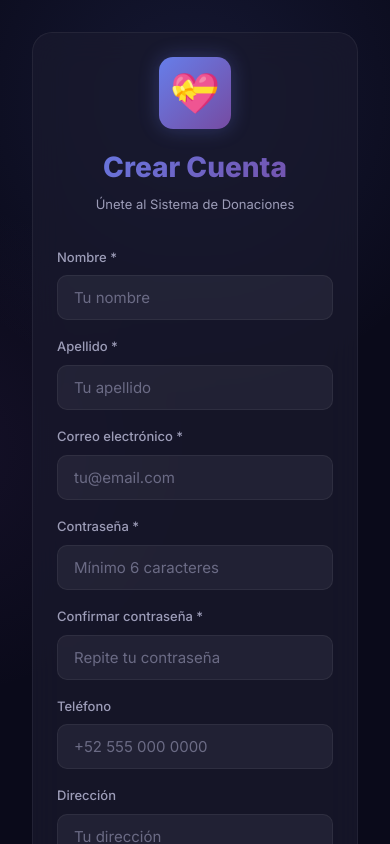
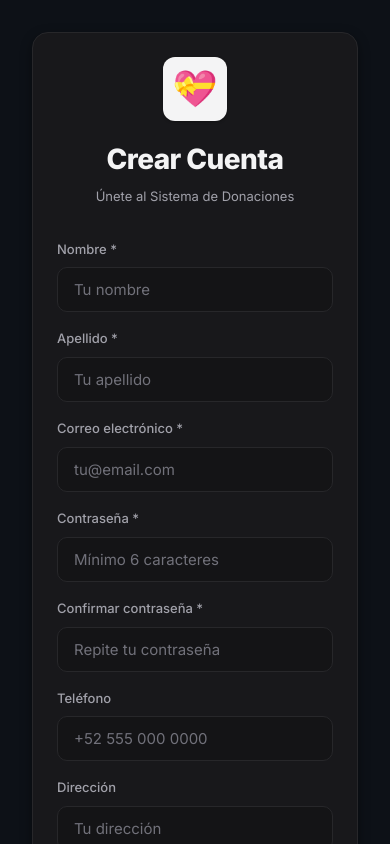
Before and after one commit to Raseri/proyectodonaciones, a React (Vite) app: page /register in a window 390 px wide. Shown: the top 844 px of the page. Built offline with nearby package versions, Linux system fonts and the light colour scheme.

Commit message:
style(global): rediseño sobrio y moderno para toda la aplicacion con soporte modo claro y oscuro, badges sutiles y selector global

```diff
--- a/src/index.css
+++ b/src/index.css
@@ -1,6 +1,7 @@
 /* ============================================================
    SISTEMA DE DISEÑO GLOBAL — Proyecto Donaciones
-   Tema oscuro con glassmorphism, gradientes y animaciones
+   Paleta sobria, moderna y elegante. Sin estéticas moradas/neón IA.
+   Soporte completo para Modo Claro (#F8FAFC) y Modo Oscuro (#0D1117).
    ============================================================ */
 
 /* ── Reset & Base ──────────────────────────────────────── */
@@ -12,50 +13,72 @@
   box-sizing: border-box;
 }
 
-:root {
-  /* Colores base */
-  --bg-primary: #0a0a1a;
-  --bg-secondary: #0f0f23;
-  --bg-tertiary: #1a1a2e;
-  --bg-card: rgba(26, 26, 46, 0.7);
-  --bg-card-hover: rgba(30, 30, 55, 0.85);
+/* ── Variables Globales: Modo Oscuro (Default) ─────────── */
+:root,
+[data-theme="dark"] {
+  /* Colores base — Modo oscuro profundo neutro (#0D1117 / #18181B) */
+  --bg-primary: #0D1117;
+  --bg-secondary: #141416;
+  --bg-tertiary: #18181B;
+  --bg-card: #18181B;
+  --bg-card-hover: #202024;
   --bg-glass: rgba(255, 255, 255, 0.04);
   --bg-glass-hover: rgba(255, 255, 255, 0.08);
-  --bg-input: rgba(255, 255, 255, 0.06);
-  --bg-input-focus: rgba(255, 255, 255, 0.1);
+  --bg-input: #141416;
+  --bg-input-focus: #18181B;
 
-  /* Bordes */
-  --border-subtle: rgba(255, 255, 255, 0.06);
-  --border-medium: rgba(255, 255, 255, 0.1);
-  --border-accent: rgba(102, 126, 234, 0.3);
+  /* Bordes sutiles en #27272A */
+  --border-subtle: #27272A;
+  --border-medium: #3F3F46;
+  --border-accent: #52525B;
 
-  /* Texto */
-  --text-primary: #e8e8f0;
-  --text-secondary: #9d9db8;
-  --text-muted: #6b6b85;
-  --text-accent: #a78bfa;
+  /* Texto neutro de alto contraste en #F4F4F5 y #A1A1AA */
+  --text-primary: #F4F4F5;
+  --text-secondary: #A1A1AA;
+  --text-muted: #71717A;
+  --text-accent: #FFFFFF;
 
-  /* Acentos / Gradientes */
-  --accent-primary: #667eea;
-  --accent-secondary: #764ba2;
-  --accent-gradient: linear-gradient(135deg, #667eea 0%, #764ba2 100%);
-  --accent-gradient-hover: linear-gradient(135deg, #7b93f5 0%, #8a5fb5 100%);
-  --accent-glow: 0 0 20px rgba(102, 126, 234, 0.3);
+  /* Acentos sobrios (blanco/zinc neutro) */
+  --accent-primary: #F4F4F5;
+  --accent-secondary: #D4D4D8;
+  --accent-gradient: linear-gradient(135deg, #27272A 0%, #18181B 100%);
+  --accent-gradient-hover: linear-gradient(135deg, #3F3F46 0%, #27272A 100%);
+  --accent-glow: 0 1px 3px rgba(0, 0, 0, 0.4);
 
-  /* Estados semánticos */
-  --color-success: #10b981;
-  --color-success-bg: rgba(16, 185, 129, 0.12);
-  --color-warning: #f59e0b;
-  --color-warning-bg: rgba(245, 158, 11, 0.12);
-  --color-danger: #ef4444;
-  --color-danger-bg: rgba(239, 68, 68, 0.12);
-  --color-info: #3b82f6;
-  --color-info-bg: rgba(59, 130, 246, 0.12);
-  --color-purple: #8b5cf6;
-  --color-purple-bg: rgba(139, 92, 246, 0.12);
+  /* Botón primario */
+  --btn-primary-bg: #F4F4F5;
+  --btn-primary-text: #09090B;
+  --btn-primary-hover: #FFFFFF;
+
+  /* Badges sutiles y elegantes (modo oscuro) */
+  --color-success: #86EFAC;
+  --color-success-bg: rgba(34, 197, 94, 0.08);
+  --color-success-border: rgba(34, 197, 94, 0.22);
+
+  --color-warning: #FDE68A;
+  --color-warning-bg: rgba(245, 158, 11, 0.08);
+  --color-warning-border: rgba(245, 158, 11, 0.22);
+
+  --color-danger: #FCA5A5;
+  --color-danger-bg: rgba(239, 68, 68, 0.08);
+  --color-danger-border: rgba(239, 68, 68, 0.22);
+
+  --color-info: #93C5FD;
+  --color-info-bg: rgba(59, 130, 246, 0.08);
+  --color-info-border: rgba(59, 130, 246, 0.22);
+
+  --color-purple: #D4D4D8;
+  --color-purple-bg: rgba(161, 161, 170, 0.08);
+  --color-purple-border: rgba(161, 161, 170, 0.2);
+
+  /* Sombras */
+  --shadow-sm: 0 1px 3px rgba(0, 0, 0, 0.3);
+  --shadow-md: 0 4px 12px rgba(0, 0, 0, 0.4);
+  --shadow-lg: 0 10px 30px rgba(0, 0, 0, 0.6);
+  --shadow-glow: 0 0 0 1px #3F3F46;
 
   /* Tipografía */
-  --font-family: 'Inter', -apple-system, BlinkMacSystemFont, 'Segoe UI', sans-serif;
+  --font-family: 'Inter', -apple-system, BlinkMacSystemFont, 'Segoe UI', Roboto, sans-serif;
   --font-size-xs: 0.75rem;
   --font-size-sm: 0.8125rem;
   --font-size-base: 0.9375rem;
@@ -77,24 +100,82 @@
   /* Radios */
   --radius-sm: 6px;
   --radius-md: 10px;
-  --radius-lg: 14px;
-  --radius-xl: 20px;
+  --radius-lg: 12px;
+  --radius-xl: 16px;
   --radius-full: 50%;
-
-  /* Sombras */
-  --shadow-sm: 0 2px 8px rgba(0, 0, 0, 0.2);
-  --shadow-md: 0 4px 16px rgba(0, 0, 0, 0.3);
-  --shadow-lg: 0 8px 32px rgba(0, 0, 0, 0.4);
-  --shadow-glow: 0 0 30px rgba(102, 126, 234, 0.15);
 
   /* Transiciones */
   --transition-fast: 150ms cubic-bezier(0.4, 0, 0.2, 1);
-  --transition-base: 250ms cubic-bezier(0.4, 0, 0.2, 1);
-  --transition-slow: 400ms cubic-bezier(0.4, 0, 0.2, 1);
+  --transition-base: 220ms cubic-bezier(0.4, 0, 0.2, 1);
+  --transition-slow: 350ms cubic-bezier(0.4, 0, 0.2, 1);
 
   /* Layout */
   --sidebar-width: 260px;
   --header-height: 64px;
+}
+
+/* ── Variables Globales: Modo Claro ─────────────────────── */
+[data-theme="light"] {
+  /* Fondo claro/blanco neutro (#F8FAFC), tarjetas blancas (#FFFFFF) */
+  --bg-primary: #F8FAFC;
+  --bg-secondary: #FFFFFF;
+  --bg-tertiary: #F1F5F9;
+  --bg-card: #FFFFFF;
+  --bg-card-hover: #FFFFFF;
+  --bg-glass: #F1F5F9;
+  --bg-glass-hover: #E2E8F0;
+  --bg-input: #FFFFFF;
+  --bg-input-focus: #FFFFFF;
+
+  /* Bordes sutiles en #E2E8F0 */
+  --border-subtle: #E2E8F0;
+  --border-medium: #CBD5E1;
+  --border-accent: #0F172A;
+
+  /* Texto oscuro de alto contraste en #0F172A y #64748B */
+  --text-primary: #0F172A;
+  --text-secondary: #64748B;
+  --text-muted: #94A3B8;
+  --text-accent: #0F172A;
+
+  /* Acentos sobrios */
+  --accent-primary: #0F172A;
+  --accent-secondary: #334155;
+  --accent-gradient: linear-gradient(135deg, #0F172A 0%, #1E293B 100%);
+  --accent-gradient-hover: linear-gradient(135deg, #1E293B 0%, #334155 100%);
+  --accent-glow: 0 1px 3px rgba(15, 23, 42, 0.08);
+
+  /* Botón primario */
+  --btn-primary-bg: #0F172A;
+  --btn-primary-text: #FFFFFF;
+  --btn-primary-hover: #1E293B;
+
+  /* Badges sutiles y elegantes (modo claro) */
+  --color-success: #166534;
+  --color-success-bg: #F0FDF4;
+  --color-success-border: #BBF7D0;
+
+  --color-warning: #B45309;
+  --color-warning-bg: #FFFBEB;
+  --color-warning-border: #FDE68A;
+
+  --color-danger: #991B1B;
+  --color-danger-bg: #FEF2F2;
+  --color-danger-border: #FECACA;
+
+  --color-info: #0369A1;
+  --color-info-bg: #F0F9FF;
+  --color-info-border: #BAE6FD;
+
+  --color-purple: #334155;
+  --color-purple-bg: #F1F5F9;
+  --color-purple-border: #E2E8F0;
+
+  /* Sombras */
+  --shadow-sm: 0 1px 3px rgba(15, 23, 42, 0.05);
+  --shadow-md: 0 4px 12px rgba(15, 23, 42, 0.04);
+  --shadow-lg: 0 12px 28px -4px rgba(15, 23, 42, 0.06);
+  --shadow-glow: 0 0 0 1px #CBD5E1;
 }
 
 html {
@@ -110,6 +191,7 @@ body {
   line-height: 1.6;
   min-height: 100vh;
   overflow-x: hidden;
+  transition: background-color var(--transition-base), color var(--transition-base);
 }
 
 #root {
@@ -126,23 +208,23 @@ body {
 }
 
 ::-webkit-scrollbar-thumb {
-  background: rgba(255, 255, 255, 0.1);
+  background: var(--border-medium);
   border-radius: 3px;
 }
 
 ::-webkit-scrollbar-thumb:hover {
-  background: rgba(255, 255, 255, 0.2);
+  background: var(--text-muted);
 }
 
 /* ── Links ─────────────────────────────────────────────── */
 a {
-  color: var(--accent-primary);
+  color: var(--text-primary);
   text-decoration: none;
   transition: color var(--transition-fast);
 }
 
 a:hover {
-  color: var(--text-accent);
+  color: var(--text-secondary);
 }
 
 /* ── Botones ───────────────────────────────────────────── */
@@ -165,57 +247,54 @@ a:hover {
 }
 
 .btn:disabled {
-  opacity: 0.4;
+  opacity: 0.45;
   cursor: not-allowed;
   transform: none !important;
 }
 
 .btn-primary {
-  background: var(--accent-gradient);
-  color: #fff;
+  background: var(--btn-primary-bg);
+  color: var(--btn-primary-text);
   border-color: transparent;
-  box-shadow: var(--accent-glow);
+  box-shadow: var(--shadow-sm);
 }
 
 .btn-primary:hover:not(:disabled) {
-  background: var(--accent-gradient-hover);
-  box-shadow: 0 0 30px rgba(102, 126, 234, 0.4);
+  background: var(--btn-primary-hover);
   transform: translateY(-1px);
 }
 
 .btn-secondary {
-  background: var(--bg-glass);
+  background: var(--bg-card);
   color: var(--text-primary);
-  border-color: var(--border-medium);
+  border-color: var(--border-subtle);
 }
 
 .btn-secondary:hover:not(:disabled) {
   background: var(--bg-glass-hover);
-  border-color: var(--border-accent);
+  border-color: var(--border-medium);
   transform: translateY(-1px);
 }
 
 .btn-danger {
   background: var(--color-danger-bg);
   color: var(--color-danger);
-  border-color: rgba(239, 68, 68, 0.2);
+  border-color: var(--color-danger-border);
 }
 
 .btn-danger:hover:not(:disabled) {
-  background: rgba(239, 68, 68, 0.2);
-  border-color: rgba(239, 68, 68, 0.4);
+  filter: brightness(0.95);
   transform: translateY(-1px);
 }
 
 .btn-success {
   background: var(--color-success-bg);
   color: var(--color-success);
-  border-color: rgba(16, 185, 129, 0.2);
+  border-color: var(--color-success-border);
 }
 
 .btn-success:hover:not(:disabled) {
-  background: rgba(16, 185, 129, 0.2);
-  border-color: rgba(16, 185, 129, 0.4);
+  filter: brightness(0.95);
   transform: translateY(-1px);
 }
 
@@ -269,8 +348,8 @@ a:hover {
 .form-select:focus,
 .form-textarea:focus {
   background: var(--bg-input-focus);
-  border-color: var(--accent-primary);
-  box-shadow: 0 0 0 3px rgba(102, 126, 234, 0.15);
+  border-color: var(--border-accent);
+  box-shadow: 0 0 0 3px rgba(128, 128, 128, 0.12);
 }
 
 .form-input::placeholder {
@@ -293,8 +372,8 @@ a:hover {
   border: 1px solid var(--border-subtle);
   border-radius: var(--radius-lg);
   padding: var(--space-xl);
-  backdrop-filter: blur(12px);
   transition: all var(--transition-base);
+  box-shadow: var(--shadow-sm);
 }
 
 .card:hover {
@@ -322,10 +401,10 @@ a:hover {
   border: 1px solid var(--border-subtle);
   border-radius: var(--radius-lg);
   padding: var(--space-xl);
-  backdrop-filter: blur(12px);
   transition: all var(--transition-base);
   position: relative;
   overflow: hidden;
+  box-shadow: var(--shadow-sm);
 }
 
 .stats-card::before {
@@ -334,20 +413,16 @@ a:hover {
   top: 0;
   left: 0;
   right: 0;
-  height: 3px;
-  background: var(--accent-gradient);
-  opacity: 0;
+  height: 2px;
+  background: var(--border-medium);
+  opacity: 0.8;
   transition: opacity var(--transition-base);
 }
 
 .stats-card:hover {
-  border-color: var(--border-accent);
+  border-color: var(--border-medium);
   transform: translateY(-2px);
-  box-shadow: var(--shadow-glow);
-}
-
-.stats-card:hover::before {
-  opacity: 1;
+  box-shadow: var(--shadow-md);
 }
 
 .stats-card-icon {
@@ -359,6 +434,8 @@ a:hover {
   justify-content: center;
   font-size: 1.25rem;
   margin-bottom: var(--space-md);
+  background: var(--bg-glass);
+  border: 1px solid var(--border-subtle);
 }
 
 .stats-card-value {
@@ -374,13 +451,13 @@ a:hover {
   margin-top: var(--space-xs);
 }
 
-/* ── Badge ─────────────────────────────────────────────── */
+/* ── Badges Sutiles y Elegantes ────────────────────────── */
 .badge {
   display: inline-flex;
   align-items: center;
   gap: 6px;
-  padding: 0.25rem 0.75rem;
-  border-radius: var(--radius-xl);
+  padding: 0.25rem 0.625rem;
+  border-radius: 9999px;
   font-size: var(--font-size-xs);
   font-weight: 600;
   letter-spacing: 0.02em;
@@ -390,69 +467,62 @@ a:hover {
 .badge-pendiente {
   background: var(--color-warning-bg);
   color: var(--color-warning);
-  border-color: rgba(245, 158, 11, 0.2);
+  border-color: var(--color-warning-border);
 }
 
 .badge-aceptada {
   background: var(--color-info-bg);
   color: var(--color-info);
-  border-color: rgba(59, 130, 246, 0.2);
+  border-color: var(--color-info-border);
 }
 
 .badge-en_transito {
   background: var(--color-purple-bg);
   color: var(--color-purple);
-  border-color: rgba(139, 92, 246, 0.2);
+  border-color: var(--color-purple-border);
 }
 
 .badge-entregada {
   background: var(--color-success-bg);
   color: var(--color-success);
-  border-color: rgba(16, 185, 129, 0.2);
+  border-color: var(--color-success-border);
 }
 
 .badge-cancelada {
   background: var(--color-danger-bg);
   color: var(--color-danger);
-  border-color: rgba(239, 68, 68, 0.2);
+  border-color: var(--color-danger-border);
 }
 
 .badge-activa {
   background: var(--color-success-bg);
   color: var(--color-success);
-  border-color: rgba(16, 185, 129, 0.2);
+  border-color: var(--color-success-border);
 }
 
 .badge-inactiva {
-  background: var(--color-danger-bg);
-  color: var(--color-danger);
-  border-color: rgba(239, 68, 68, 0.2);
+  background: var(--color-purple-bg);
+  color: var(--color-purple);
+  border-color: var(--color-purple-border);
 }
 
 .badge-admin {
   background: var(--color-purple-bg);
   color: var(--color-purple);
-  border-color: rgba(139, 92, 246, 0.2);
+  border-color: var(--color-purple-border);
 }
 
 .badge-user {
   background: var(--color-info-bg);
   color: var(--color-info);
-  border-color: rgba(59, 130, 246, 0.2);
+  border-color: var(--color-info-border);
 }
 
-/* ── Dot indicator for badges ──────────────────────────── */
 .badge-dot {
-  width: 6px;
-  height: 6px;
+  width: 5px;
+  height: 5px;
   border-radius: 50%;
   background: currentColor;
-  animation: pulse-dot 2s ease-in-out infinite;
-}
-
-@keyframes pulse-dot {
-  0%, 100% { opacity: 1; }
-  50% { opacity: 0.4; }
 }
 
 /* ── Tables ────────────────────────────────────────────── */
@@ -460,6 +530,7 @@ a:hover {
   overflow-x: auto;
   border-radius: var(--radius-lg);
   border: 1px solid var(--border-subtle);
+  background: var(--bg-card);
 }
 
 .table {
@@ -520,7 +591,7 @@ a:hover {
 }
 
 .modal-content {
-  background: var(--bg-secondary);
+  background: var(--bg-card);
   border: 1px solid var(--border-medium);
   border-radius: var(--radius-xl);
   padding: var(--space-2xl);
@@ -542,6 +613,7 @@ a:hover {
 .modal-title {
   font-size: var(--font-size-xl);
   font-weight: 700;
+  color: var(--text-primary);
 }
 
 .modal-close {
@@ -591,17 +663,6 @@ a:hover {
   }
 }
 
-@keyframes slideInLeft {
-  from {
-    opacity: 0;
-    transform: translateX(-20px);
-  }
-  to {
-    opacity: 1;
-    transform: translateX(0);
-  }
-}
-
 @keyframes fadeInUp {
   from {
     opacity: 0;
@@ -640,12 +701,12 @@ a:hover {
 .empty-state-title {
   font-size: var(--font-size-lg);
   font-weight: 600;
-  color: var(--text-secondary);
+  color: var(--text-primary);
   margin-bottom: var(--space-sm);
 }
 
 .empty-state-text {
-  color: var(--text-muted);
+  color: var(--text-secondary);
   font-size: var(--font-size-sm);
 }
 
@@ -661,19 +722,19 @@ a:hover {
 .alert-success {
   background: var(--color-success-bg);
   color: var(--color-success);
-  border-color: rgba(16, 185, 129, 0.2);
+  border-color: var(--color-success-border);
 }
 
 .alert-error {
   background: var(--color-danger-bg);
   color: var(--color-danger);
-  border-color: rgba(239, 68, 68, 0.2);
+  border-color: var(--color-danger-border);
 }
 
 .alert-warning {
   background: var(--color-warning-bg);
   color: var(--color-warning);
-  border-color: rgba(245, 158, 11, 0.2);
+  border-color: var(--color-warning-border);
 }
 
 /* ── Page Layout ───────────────────────────────────────── */
@@ -689,10 +750,8 @@ a:hover {
 .page-title {
   font-size: var(--font-size-2xl);
   font-weight: 800;
-  background: var(--accent-gradient);
-  -webkit-background-clip: text;
-  -webkit-text-fill-color: transparent;
-  background-clip: text;
+  color: var(--text-primary);
+  letter-spacing: -0.02em;
 }
 
 .page-subtitle {
@@ -751,7 +810,7 @@ a:hover {
   width: 40px;
   height: 40px;
   border: 3px solid var(--border-subtle);
-  border-top-color: var(--accent-primary);
+  border-top-color: var(--text-primary);
   border-radius: 50%;
   animation: spin 0.8s linear infinite;
 }
--- a/src/pages-paginas/auth-autenticacion/AuthPages.css
+++ b/src/pages-paginas/auth-autenticacion/AuthPages.css
@@ -7,27 +7,8 @@
   justify-content: center;
   padding: var(--space-2xl);
   position: relative;
-  overflow: hidden;
-}
-
-.auth-bg-decoration {
-  position: absolute;
-  width: 600px;
-  height: 600px;
-  background: radial-gradient(circle, rgba(102, 126, 234, 0.12) 0%, transparent 70%);
-  top: -200px;
-  right: -100px;
-  pointer-events: none;
-}
-
-.auth-bg-decoration::after {
-  content: '';
-  position: absolute;
-  width: 500px;
-  height: 500px;
-  background: radial-gradient(circle, rgba(118, 75, 162, 0.1) 0%, transparent 70%);
-  bottom: -300px;
-  left: -200px;
+  background: var(--bg-primary);
+  transition: background-color var(--transition-base);
 }
 
 .auth-container {
@@ -37,7 +18,7 @@
   border: 1px solid var(--border-subtle);
   border-radius: var(--radius-xl);
   padding: var(--space-2xl) var(--space-2xl) var(--space-xl);
-  backdrop-filter: blur(16px);
+  box-shadow: var(--shadow-md);
   position: relative;
   z-index: 1;
 }
@@ -52,25 +33,24 @@
 }
 
 .auth-logo {
-  font-size: 2.5rem;
-  width: 72px;
-  height: 72px;
+  font-size: 2.25rem;
+  width: 64px;
+  height: 64px;
   margin: 0 auto var(--space-lg);
   display: flex;
   align-items: center;
   justify-content: center;
-  background: var(--accent-gradient);
+  background: var(--text-primary);
+  color: var(--bg-primary);
   border-radius: var(--radius-lg);
-  box-shadow: var(--accent-glow);
+  box-shadow: var(--shadow-sm);
 }
 
 .auth-title {
   font-size: var(--font-size-2xl);
   font-weight: 800;
-  background: var(--accent-gradient);
-  -webkit-background-clip: text;
-  -webkit-text-fill-color: transparent;
-  background-clip: text;
+  color: var(--text-primary);
+  letter-spacing: -0.02em;
   margin-bottom: var(--space-xs);
 }
 
--- a/src/pages-paginas/dashboard-panel/DashboardPage.css
+++ b/src/pages-paginas/dashboard-panel/DashboardPage.css
@@ -33,6 +33,7 @@
   align-items: center;
   justify-content: center;
   background: var(--bg-glass);
+  border: 1px solid var(--border-subtle);
   border-radius: var(--radius-sm);
   flex-shrink: 0;
 }
@@ -84,7 +85,8 @@
   display: flex;
   align-items: center;
   justify-content: center;
-  background: var(--color-purple-bg);
+  background: var(--bg-glass);
+  border: 1px solid var(--border-subtle);
   border-radius: var(--radius-sm);
   flex-shrink: 0;
 }
```
Also changed, not shown: src/components-componentes/layout/Header.css (+38 -2 lines), src/components-componentes/layout/Header.jsx (+41 -7 lines), src/components-componentes/layout/Sidebar.css (+18 -16 lines), src/pages-paginas/organizaciones-organizations/OrganizacionesPage.jsx (+21 -7 lines).
